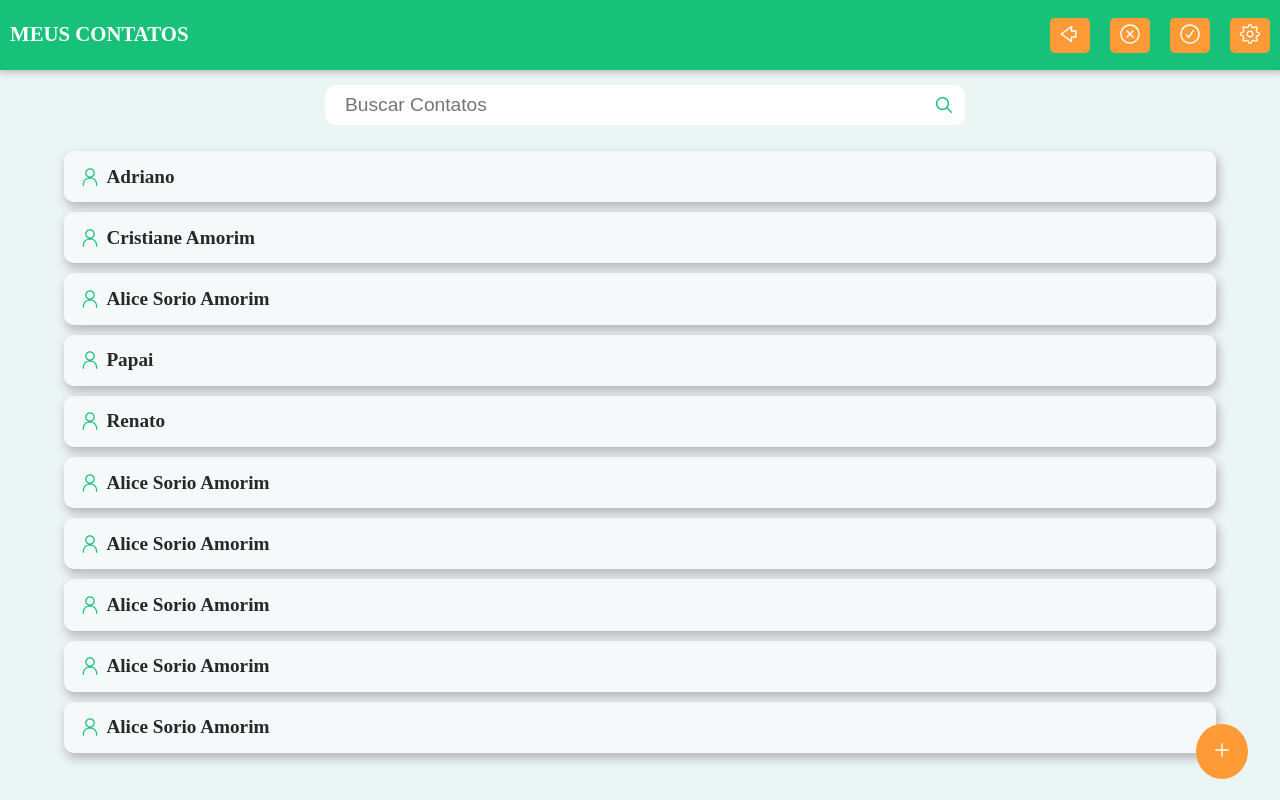
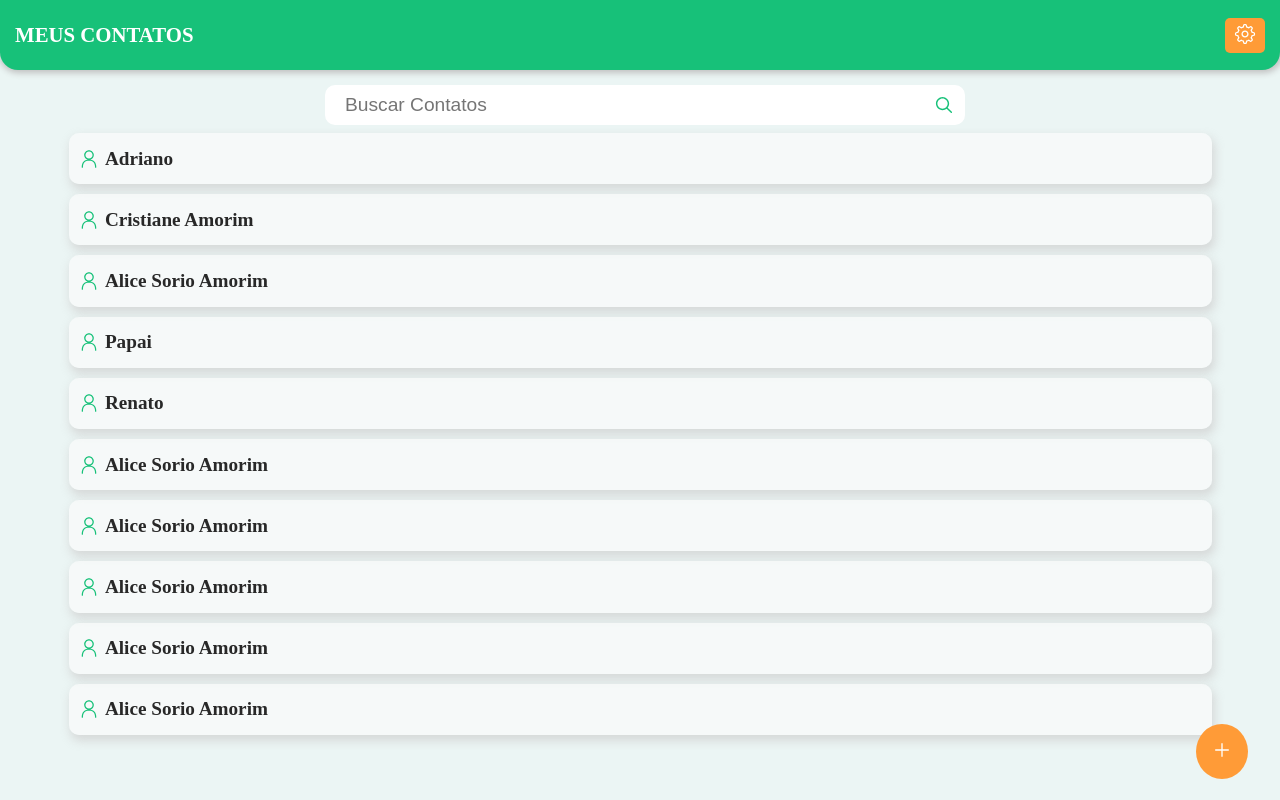
Before and after one commit to AdrianoAmorim/Contato_APP, a React (Vite) app: page / in a window 1280 px wide. Built offline with nearby package versions, Linux system fonts and the light colour scheme.

Commit message:
Refactor: altera a estrutura de component do button no header

```diff
--- /dev/null
+++ b/src/components/Header/Button/index.tsx
@@ -0,0 +1,22 @@
+import { ReactNode } from "react";
+import { ToolbarButton } from "./styled"
+
+interface ButtonProps {
+    children: ReactNode;
+    show?: boolean;
+}
+
+export const Button = ({ children, show =false }: ButtonProps) => {
+
+    return (
+        <>
+            {show &&
+                <ToolbarButton>
+                    {children}
+                </ToolbarButton>
+            }
+        </>
+
+
+    )
+}
--- /dev/null
+++ b/src/components/Header/Button/styled.ts
@@ -0,0 +1,12 @@
+import * as Toolbar from "@radix-ui/react-toolbar";
+import styled from "styled-components";
+
+
+export const ToolbarButton = styled(Toolbar.Button)`
+    padding: 5px;
+    border: none;
+    border-radius: 5px;
+    background-color: var(--bg-button);
+    cursor: pointer;
+    width: 40px;
+`;
--- a/src/components/Header/index.tsx
+++ b/src/components/Header/index.tsx
@@ -1,27 +1,40 @@
 import * as S from './styled'
 import { GearIcon, CheckCircledIcon, CrossCircledIcon, ThickArrowLeftIcon } from "@radix-ui/react-icons"
-export const Header = ()=>{
+import { useState } from 'react'
+import { Button } from './Button';
 
-    return(
+interface HeaderProps {
+    btnConfig?: boolean;
+    btnSave?: boolean;
+    btnCancel?: boolean;
+    btnBack?: boolean;
+}
+
+export const Header = (props : HeaderProps) => {
+
+    return (
 
         <S.ToolbarRoot asChild>
             <header>
                 <S.TitleHeader>
                     MEUS CONTATOS
                 </S.TitleHeader>
+
                 <S.BoxButtons>
-                <S.ToolbarButton>
+
+                    <Button show={props.btnBack}>
                         <ThickArrowLeftIcon color='#fff' width={22} height={22} />
-                </S.ToolbarButton>
-                <S.ToolbarButton>
-                    <CrossCircledIcon color='#fff' width={22} height={22}/>
-                </S.ToolbarButton>
-                <S.ToolbarButton>
-                    <CheckCircledIcon color='#fff' width={22} height={22}/>
-                </S.ToolbarButton>
-                <S.ToolbarButton>
-                    <GearIcon color='#fff' width={22} height={22}/>
-                </S.ToolbarButton>
+                    </Button>
+                    <Button show={props.btnCancel}>
+                        <CrossCircledIcon color='#fff' width={22} height={22} />
+                    </Button>
+                    <Button show={props.btnSave}>
+                        <CheckCircledIcon color='#fff' width={22} height={22} />
+                    </Button>
+                    <Button show={props.btnConfig}>
+                        <GearIcon color='#fff' width={22} height={22} />
+                    </Button>
+
                 </S.BoxButtons>
             </header>
         </S.ToolbarRoot>
--- a/src/components/Header/styled.ts
+++ b/src/components/Header/styled.ts
@@ -6,20 +6,21 @@ export const ToolbarRoot = styled(Toolbar.Root)`
     position: fixed;
     z-index: 1;
     top: 0;
+    left:0;
     display: flex;
     justify-content: space-between;
-    align-self: center;
-    padding: 10px;
+    align-items:center;
+    padding: 10px 15px;
     background-color: var(--bg-header);
     width: 100%;
     height: 70px;
     box-shadow: 1px 1px 6px 2px #c0c0c0;
+    border-radius: 0 0 18px 18px;
 `
 export const TitleHeader = styled.h5`
     color: var(--text-title);
     font-size: 1.3rem;
     width: 100%;
-line-height: 3rem;
 `;
 
 export const BoxButtons = styled.div`
@@ -28,11 +29,3 @@ export const BoxButtons = styled.div`
     align-items: center;
     gap: 20px;
 `
-export const ToolbarButton = styled(Toolbar.Button)`
-    padding: 5px;
-    border: none;
-    border-radius: 5px;
-    background-color: var(--bg-button);
-    cursor: pointer;
-    width: 40px;
-`;
--- a/src/pages/Home/index.tsx
+++ b/src/pages/Home/index.tsx
@@ -25,17 +25,15 @@ export const Home = () => {
     return (
         <>
 
-            <Header />
+            <Header btnConfig={true} />
 
             <S.Main>
                 <S.BoxInpSearch>
-                    <S.InpSearch type="search" placeholder="Buscar Contatos">
-
-                    </S.InpSearch>
+                    <S.InpSearch type="search" placeholder="Buscar Contatos"/>
                     <MagnifyingGlassIcon id="iconSearch" color="var(--bg-header)" width={22} height={22} />
                 </S.BoxInpSearch>
 
-
+                <S.BoxCardContacts>
                     {
                         nameContacts.map((contato, i) =>
                             <S.CardContacts key={i}>
@@ -47,6 +45,7 @@ export const Home = () => {
 
                         )
                     }
+                </S.BoxCardContacts>
             </S.Main>
 
             <S.BtnCadastrar>
--- a/src/pages/Home/styled.ts
+++ b/src/pages/Home/styled.ts
@@ -3,28 +3,40 @@ import styled from "styled-components";
 
 export const Main = styled.main`
     position: relative;
-    top: 0;
     display: flex;
     flex-direction: column;
     align-items: center;
     margin-top: 4rem;
-    width: 100vw;
+    width: 100%;
     padding: 5px 5px;
 
 `;
+export const BoxCardContacts = styled.div`
+    position:relative;
+    margin-top: 4rem;
+    width: 100%;
+    display: flex;
+    flex-direction: column;
+    align-items:center;
+
+
+`
 export const CardContacts = styled.div`
     display: flex;
     align-items: center;
     justify-content: start;
     background-color: var(--bg-card-contact);
-    width: 90vw;
+    width: 90%;
     height: 3.2rem;
     max-width: 80rem;
     border-radius: 10px;
-    padding: 5px;
+    padding: 5px 5px 5px 10px;
     margin-top: 10px;
-    padding-inline-start: 1rem;
-    box-shadow: 2px 5px 10px 1px #bbbbbb;
+    box-shadow: 2px 5px 10px 1px #cfcfcfbb;
+
+    &:nth-of-type(1){
+      margin-top: 0;
+    }
     & .iconContact{
       margin-right: .4rem;
     }
@@ -32,25 +44,31 @@ export const CardContacts = styled.div`
 `
 
 export const NameContacts = styled.span`
+
   font-size: 1.2rem;
   font-weight: 700;
   color: var(--text-primary);
+
 `
 export const BoxInpSearch = styled.div`
+    position: fixed;
+    z-index:1;
     display: flex;
     justify-content: center;
     align-items: center;
-    width: 85vw;
-    max-width: 40rem;
+    width: 100%;
     margin: 1rem 0;
+    padding: 0 .3rem;
     & #iconSearch{
-      margin-inline-start: -2rem;
+      margin: 0;
+      margin-left: -2rem;
     }
 `;
 
 export const InpSearch = styled.input`
   height: 40px;
   width: 100%;
+  max-width: 40rem;
   border: none;
   outline: none;
   padding-inline-start: 20px;
```
Lines whose indentation alone changed are shown as unchanged.
